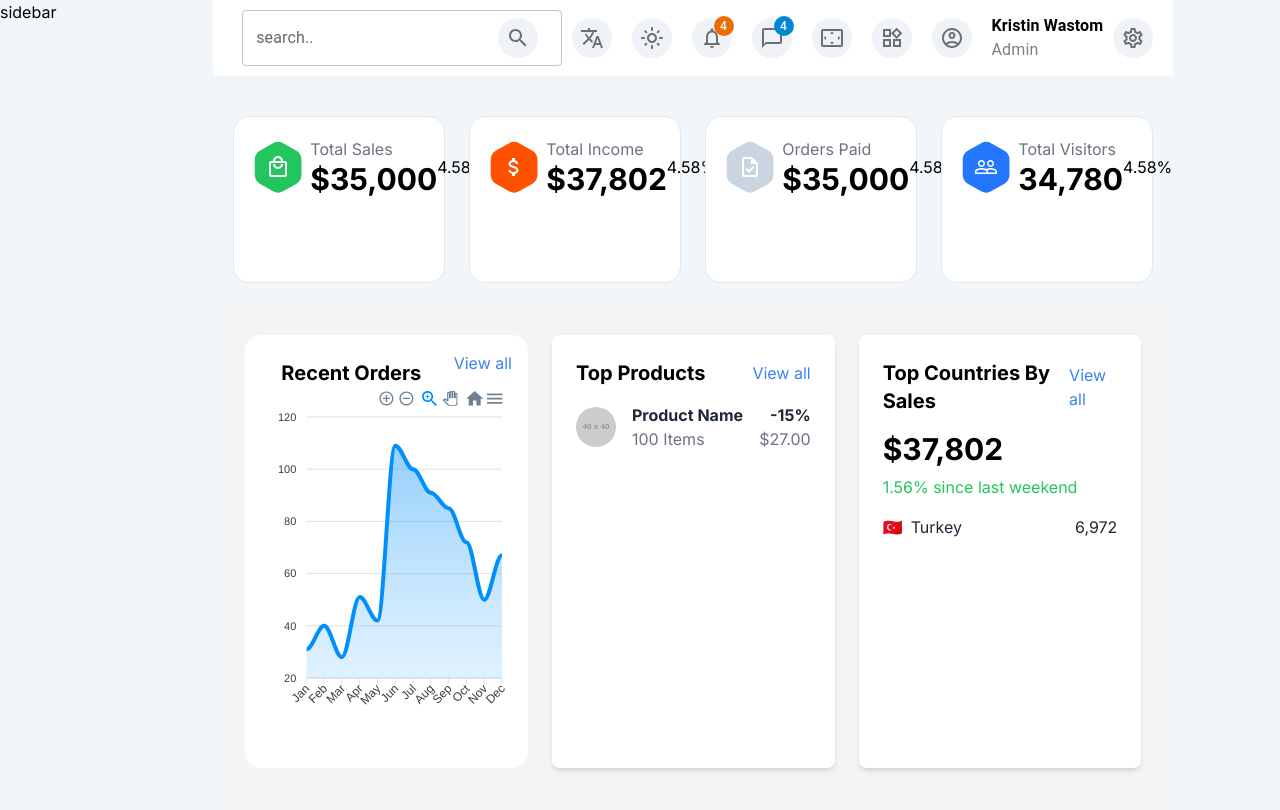
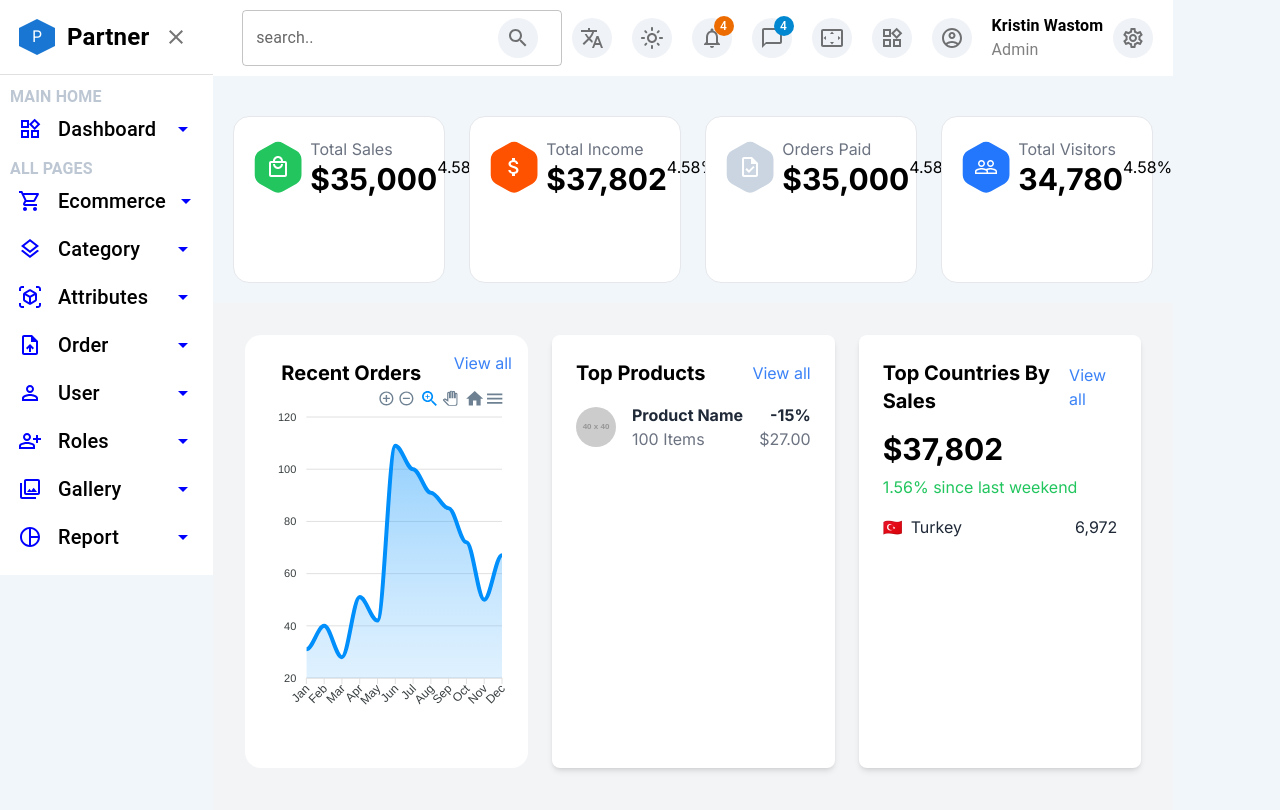
Before and after one commit to Varsani2520/next-admin, a Next.js app: page / in a window 1280 px wide. Shown: the top 810 px of the page. Built offline with nearby package versions, Linux system fonts and the light colour scheme.

Commit message:
sidebar almost done

```diff
--- /dev/null
+++ b/app/Layouts/Reusable/Logo.jsx
@@ -0,0 +1,29 @@
+import React from 'react'
+import { Box, Typography, IconButton, Divider } from '@mui/material';
+import CloseIcon from '@mui/icons-material/Close';
+const Logo = () => {
+    return (
+        <div>
+            <Box sx={{ display: 'flex', alignItems: 'center', padding: '17px' }}>
+                <Box sx={{ width: 40, height: 40 }}>
+                    <svg
+                        xmlns="http://www.w3.org/2000/svg"
+                        viewBox="0 0 100 100"
+                        fill="currentColor"
+                        style={{ width: '100%', height: '100%' }}
+                    >
+                        <polygon points="50,5 95,27.5 95,72.5 50,95 5,72.5 5,27.5" fill="#1976d2" />
+                        <text x="50%" y="50%" textAnchor="middle" dy=".3em" fill="white" fontSize="40">P</text>
+                    </svg>
+                </Box>
+                <Typography sx={{ fontWeight: 'bold', fontSize: '1.5rem', marginLeft: '10px' }}>Partner</Typography>
+                <IconButton sx={{ marginLeft: 'auto' }}>
+                    <CloseIcon />
+                </IconButton>
+            </Box>
+            <Divider />
+        </div>
+    )
+}
+
+export default Logo
--- a/app/Layouts/Sidebar.jsx
+++ b/app/Layouts/Sidebar.jsx
@@ -1,11 +1,41 @@
-import React from 'react'
-
+import React from 'react';
+import { Box } from '@mui/material';
+import Logo from './Reusable/Logo';
+import Heading from '../components/common/Heading';
+import DropDownMenu from '../components/common/DropDownMenu';
+import WidgetsOutlinedIcon from '@mui/icons-material/WidgetsOutlined';
+import ShoppingCartOutlinedIcon from '@mui/icons-material/ShoppingCartOutlined';
+import LayersOutlinedIcon from '@mui/icons-material/LayersOutlined';
+import ViewInArOutlinedIcon from '@mui/icons-material/ViewInArOutlined';
+import UploadFileOutlinedIcon from '@mui/icons-material/UploadFileOutlined';
+import PermIdentityOutlinedIcon from '@mui/icons-material/PermIdentityOutlined';
+import PersonAddAltOutlinedIcon from '@mui/icons-material/PersonAddAltOutlined';
+import CollectionsOutlinedIcon from '@mui/icons-material/CollectionsOutlined';
+import PieChartOutlineOutlinedIcon from '@mui/icons-material/PieChartOutlineOutlined';
 const SideBar = () => {
   return (
-    <div>
-      sidebar
-    </div>
-  )
-}
+    <Box sx={{ background: 'white' }}>
+      {/* Logo and Title */}
+      <Logo />
+      <Box sx={{ display: 'flex', flexDirection: 'column', padding: '10px', justifyContent: 'center' }}>
+        <Heading title={"MAIN HOME"} sx={{ padding: '10px' }} />
 
-export default SideBar
+        {/* Dashboard Menu */}
+        <DropDownMenu title={"Dashboard"} projectName2={"eShop"} projectName1={"eRequirements"} startIcon={<WidgetsOutlinedIcon />} />
+        <Heading title={"ALL PAGES"} sx={{ padding: '10px' }} />
+
+        {/* Dashboard Menu */}
+        <DropDownMenu title={"Ecommerce"} projectName2={"eShop"} projectName1={"eRequirements"} startIcon={<ShoppingCartOutlinedIcon />} />
+        <DropDownMenu title={"Category"} projectName2={"eShop"} projectName1={"eRequirements"} startIcon={<LayersOutlinedIcon />} />
+        <DropDownMenu title={"Attributes"} projectName2={"eShop"} projectName1={"eRequirements"} startIcon={<ViewInArOutlinedIcon />} />
+        <DropDownMenu title={"Order"} projectName2={"eShop"} projectName1={"eRequirements"} startIcon={<UploadFileOutlinedIcon />} />
+        <DropDownMenu title={"User"} projectName2={"eShop"} projectName1={"eRequirements"} startIcon={<PermIdentityOutlinedIcon />} />
+        <DropDownMenu title={"Roles"} projectName2={"eShop"} projectName1={"eRequirements"} startIcon={<PersonAddAltOutlinedIcon />} />
+        <DropDownMenu title={"Gallery"} projectName2={"eShop"} projectName1={"eRequirements"} startIcon={<CollectionsOutlinedIcon />} />
+        <DropDownMenu title={"Report"} projectName2={"eShop"} projectName1={"eRequirements"} startIcon={<PieChartOutlineOutlinedIcon />} />
+      </Box>
+    </Box>
+  );
+};
+
+export default SideBar;
--- /dev/null
+++ b/app/components/common/DropDownMenu.jsx
@@ -0,0 +1,58 @@
+'use client'
+import React, { useState } from 'react';
+import { Box, Typography, IconButton } from '@mui/material';
+import ArrowDropDownIcon from '@mui/icons-material/ArrowDropDown';
+import StopOutlinedIcon from '@mui/icons-material/StopOutlined';
+const DropDownMenu = ({ title, projectName1, projectName2 ,startIcon}) => {
+    const [menuOpen, setMenuOpen] = useState(false);
+
+    const toggleMenu = () => {
+        setMenuOpen(!menuOpen);
+    };
+
+    return (
+        <Box>
+            {/* Menu Title with Icon */}
+            <Box sx={{ display: 'flex', alignItems: 'center', marginBottom: 1 }}>
+                {/* Title on the right */}
+                <IconButton sx={{ color: 'blue' }}>
+                   {startIcon}
+                </IconButton>
+                <Typography
+                    variant="h6"
+                    onClick={toggleMenu}
+                    sx={{ cursor: 'pointer', marginLeft: 1 }}
+                >
+                    {title}
+                </Typography>
+                {/* Blue Icon on the left */}
+                <IconButton sx={{ color: 'blue', marginLeft: 'auto' }} onClick={toggleMenu}>
+                    {<ArrowDropDownIcon />}
+                </IconButton>
+
+            </Box>
+
+            {menuOpen && (
+                <Box sx={{ marginLeft: '24px' }}>
+                    {/* Option 1 */}
+                    <Box sx={{ display: 'flex', alignItems: 'center', marginBottom: 1 }}>
+                        <IconButton sx={{ color: 'blue' }}>
+                            <StopOutlinedIcon />
+                        </IconButton>
+                        <Typography variant="body1">{projectName1}</Typography>
+                    </Box>
+
+                    {/* Option 2 */}
+                    <Box sx={{ display: 'flex', alignItems: 'center', marginBottom: 1 }}>
+                        <IconButton sx={{ color: 'blue' }} >
+                            <StopOutlinedIcon />
+                        </IconButton>
+                        <Typography variant="body1">{projectName2}</Typography>
+                    </Box>
+                </Box>
+            )}
+        </Box>
+    );
+};
+
+export default DropDownMenu;
--- /dev/null
+++ b/app/components/common/Heading.jsx
@@ -0,0 +1,11 @@
+import { Typography } from '@mui/material'
+import React from 'react'
+
+const Heading = ({ title }) => {
+    return (
+        <>
+            <Typography sx={{ fontWeight: 'bold', color: '#bdc7d3' }}>{title}</Typography></>
+    )
+}
+
+export default Heading
```
